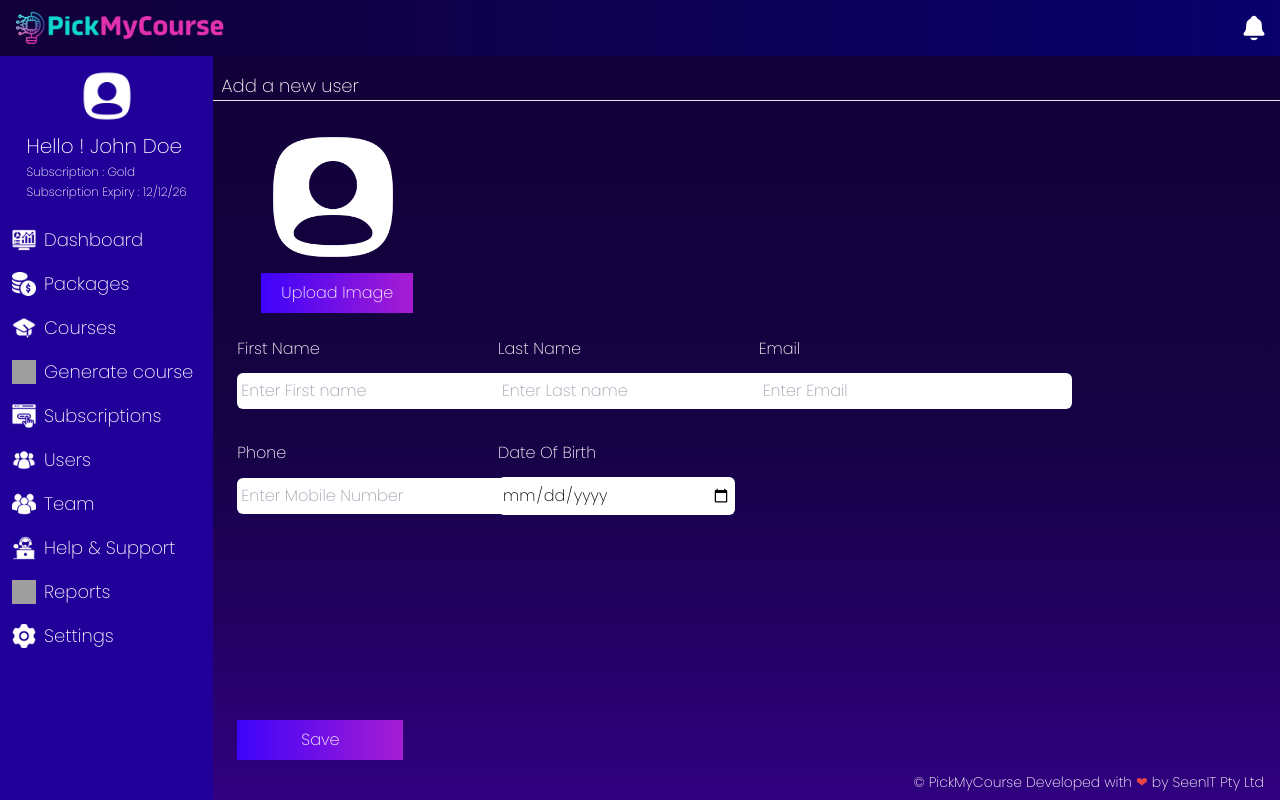
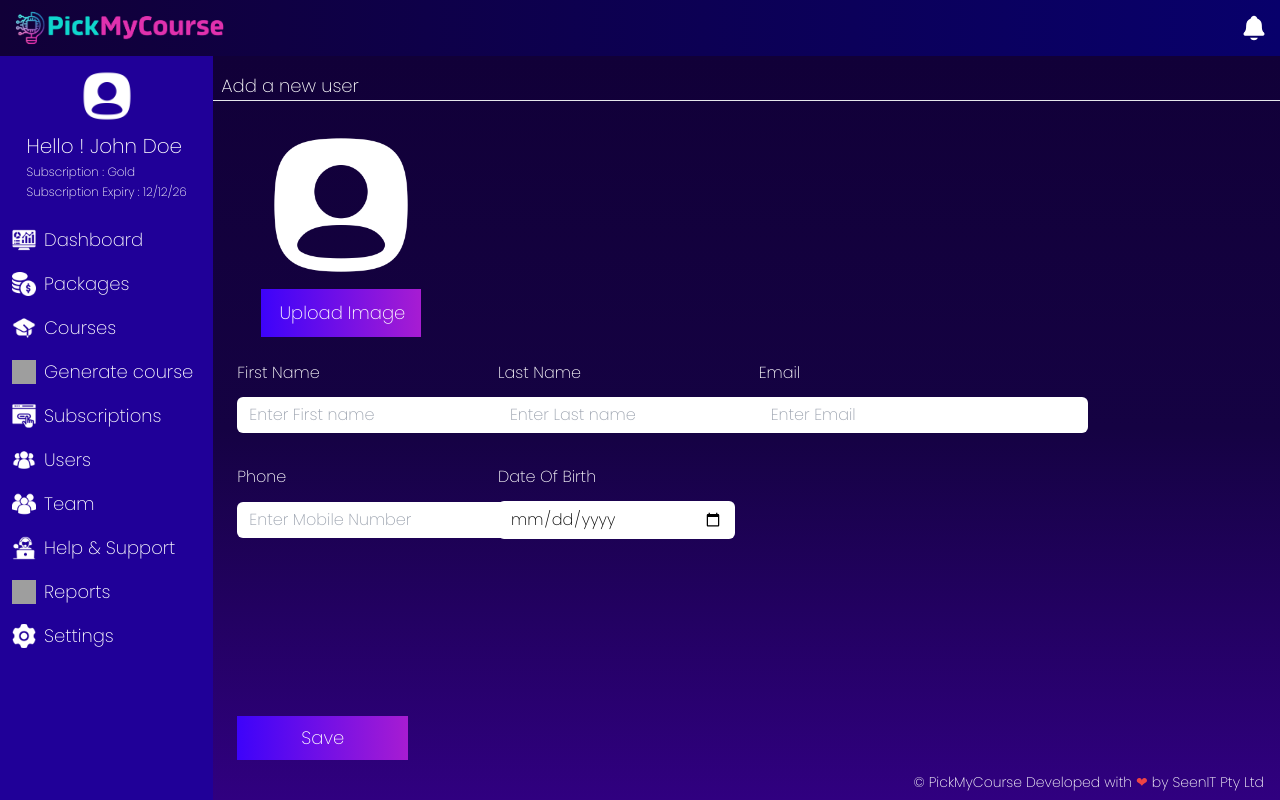
Before and after one commit to kasi-k/Pickmycourse, a React (Vite) app: page /add_user in a window 1280 px wide. Built offline with nearby package versions, Linux system fonts and the light colour scheme; grey boxes are pictures that could not be loaded.

Commit message:
twenty third  commit

```diff
--- a/package.json
+++ b/package.json
@@ -18,6 +18,7 @@
     "react-icons": "^5.3.0",
     "react-phone-number-input": "^3.4.9",
     "react-router-dom": "^6.27.0",
+    "react-toastify": "^10.0.6",
     "yup": "^1.4.0"
   },
   "devDependencies": {
--- a/src/pages/Packages/AddPackage.jsx
+++ b/src/pages/Packages/AddPackage.jsx
@@ -26,6 +26,7 @@ const schema = yup.object().shape({
 });
 
 const AddPackage = () => {
+  const[isSaving,setIsSaving]=useState(false)
   const navigate = useNavigate();
   const {
     register,
@@ -38,6 +39,7 @@ const AddPackage = () => {
   const watchSubtopics = watch("subtopic");
   const watchCourseType = watch("coursetype");
   const onSubmit = async (data) => {
+    setIsSaving(true)
     console.log(data);
     const formData = {
       ...data,
@@ -224,9 +226,14 @@ const AddPackage = () => {
           </div>
           <button
             type="submit"
-            className="my-6 text-white bg-gradient-to-r from-[#3D03FA] to-[#A71CD2] px-14 py-2 "
+            className={`my-6 text-white bg-gradient-to-r from-[#3D03FA] to-[#A71CD2] px-14 py-2 ${isSaving ? 'opacity-50 cursor-not-allowed' : ''} `}
+            disabled={setIsSaving}
           >
-            Save
+             {isSaving ? (
+              <div className="animate-spin border-4 border-t-4 border-white border-solid rounded-full w-6 h-6 mx-auto"></div>
+            ) : (
+              "Save"
+            )}
           </button>
         </form>
       </div>
--- a/src/pages/settings/AddCategory.jsx
+++ b/src/pages/settings/AddCategory.jsx
@@ -16,7 +16,7 @@ const schema = yup
   })
   .required();
 
-const AddCategory = () => {
+const AddCategory = ({onclose}) => {
   const navigate = useNavigate();
   const {
     register,
@@ -65,7 +65,7 @@ const AddCategory = () => {
           />
           <p className="text-red-700">{errors.category?.message}</p>
           <div className="flex justify-center my-4 w-4/5">
-            <button type="submit" className="bg-gradient-to-r from-[#3D03FA] to-[#A71CD2] w-36 py-1.5 ">
+            <button  type="submit" className="bg-gradient-to-r from-[#3D03FA] to-[#A71CD2] w-36 py-1.5 ">
               Save
             </button>
           </div>
--- a/src/pages/settings/Category.jsx
+++ b/src/pages/settings/Category.jsx
@@ -79,6 +79,7 @@ const Category = () => {
           </div>
         ))}
 
+
       {isDeleteModal && (
         <DeleteModal
           onClose={handleCloseModal}
--- a/src/pages/settings/Priority.jsx
+++ b/src/pages/settings/Priority.jsx
@@ -77,6 +77,7 @@ const Priority = () => {
             <hr />
           </div>
         ))}
+        {}
       {isDeleteModal && (
         <DeleteModal
           onClose={handleCloseModal}
--- a/src/pages/users/AddUser.jsx
+++ b/src/pages/users/AddUser.jsx
@@ -1,12 +1,12 @@
-import React from 'react'
-import Profile from "../../assets/profile.png"
-import { useNavigate } from 'react-router-dom';
+import React, { useEffect, useState } from "react";
+import Profile from "../../assets/profile.png";
+import { useNavigate } from "react-router-dom";
 import { useForm } from "react-hook-form";
 import { yupResolver } from "@hookform/resolvers/yup";
 import * as yup from "yup";
 import axios from "axios";
 import { API } from "../../Host";
-
+import { toast } from "react-toastify";
 
 const schema = yup.object().shape({
   fname: yup.string().trim().required("First name is required"),
@@ -20,7 +20,12 @@ const schema = yup.object().shape({
   dob: yup.string().required("Please enter Date of birth"),
 });
 const AddUser = () => {
-  const navigate=useNavigate()
+  const [isSaving, setIsSaving] = useState(false);
+  const [selectedFile, setSelectedFile] = useState(null);
+  const [base64Image, setBase64Image] = useState("");
+  const [preview, setPreview] = useState(null);
+  const navigate = useNavigate();
+
   const {
     register,
     handleSubmit,
@@ -28,67 +33,161 @@ const AddUser = () => {
   } = useForm({
     resolver: yupResolver(schema),
   });
+
+  const handleFileChange = (event) => {
+    const file = event.target.files[0];
+    if (!file) {
+      alert("Please select a file!");
+      return;
+    }
+    const maxSizeInBytes = 2 * 1024 * 1024; // 2MB
+    if (file.size > maxSizeInBytes) {
+      alert("File size exceeds 2MB!");
+      return;
+    }
+    setSelectedFile(file);
+    const reader = new FileReader();
+    reader.onload = () => {
+      const base64String = reader.result;
+      setBase64Image(base64String);
+      setPreview(base64String);
+    };
+    reader.readAsDataURL(file);
+  };
+
   const onSubmit = async (data) => {
+    setIsSaving(true);
     console.log(data);
     const formData = {
       ...data,
     };
     try {
       const response = await axios.post(`${API}/api/usersignup`, formData);
-      const responseData = response.data;
+      const resuserid = response.data.userId._id;
+      console.log(resuserid);
+
+      if (response.status === 200 && selectedFile !== null) {
+        const payload = {
+          name: selectedFile.name,
+          user: resuserid,
+          image: base64Image,
+        };
+
+        const response = await axios.post(`${API}/api/images`, payload);
+        const responseData = response.data.image;
         console.log(responseData);
-
-      if (response.status === 200) {
-        navigate('/users')
-      }
+        toast.success("User and profile Image Added Successfully");
+        navigate("/users");
+      } else toast.success("User Added Successfully");
+      navigate("/users");
     } catch (error) {
       console.log("error");
     }
   };
+
   return (
     <>
-     <div className='font-extralight my-4'>
-        <p className=' mx-2 text-lg '>Add a new user</p>
+      <div className="font-extralight my-4">
+        <p className=" mx-2 text-lg ">Add a new user</p>
         <hr />
-        <div className='mx-12 my-6 space-y-1'>
-        <img src={Profile} alt=" profile image" className='size-36' />
-        <button className=' bg-gradient-to-r from-[#3D03FA] to-[#A71CD2] px-5 py-2'>Upload Image</button>
+        <div className="mx-12 my-6 space-y-1">
+          <img
+            src={preview ? preview : Profile}
+            alt="Profile"
+            className={`w-40 h-40 ${
+              preview ? " rounded-3xl object-cover" : ""
+            }`}
+          />
+
+          <div
+            className={`relative text-base  bg-gradient-to-r from-[#3D03FA] to-[#A71CD2] lg:w-40 h-12   my-5  `}
+          >
+            <p className=" absolute text-lg  py-2.5 text-center right-4">
+              Upload Image
+            </p>
+            <input
+              type="file"
+              onChange={handleFileChange}
+              className="opacity-0 w-full h-full"
+            />
+          </div>
         </div>
         <form onSubmit={handleSubmit(onSubmit)}>
-        <div className='grid lg:grid-cols-12 md:grid-cols-10 mx-6 gap-6 '>
-            <div className='grid col-span-3'>
+          <div className="grid lg:grid-cols-12 md:grid-cols-10 mx-6 gap-6 ">
+            <div className="grid col-span-3">
               <label>First Name</label>
-            <input  {...register("fname")} type="text" placeholder='Enter First name' className='outline-none text-black rounded-md py-1.5 px-1 my-3 '/>
+              <input
+                {...register("fname")}
+                type="text"
+                placeholder="Enter First name"
+                className="outline-none text-black rounded-md py-1.5 px-3 my-3 "
+              />
               <p className="text-red-700">{errors.fname?.message}</p>
             </div>
-            <div className='grid col-span-3'>
-            <label >Last Name</label>
-            <input  {...register("lname")} type="text" placeholder='Enter Last name'className='outline-none text-black rounded-md py-1.5 px-1 my-3' />
+            <div className="grid col-span-3">
+              <label>Last Name</label>
+              <input
+                {...register("lname")}
+                type="text"
+                placeholder="Enter Last name"
+                className="outline-none text-black rounded-md py-1.5 px-3 my-3"
+              />
               <p className="text-red-700">{errors.lname?.message}</p>
             </div>
-            <div className='grid col-span-3'>
-            <label >Email</label>
-            <input {...register("email")} type="email" placeholder='Enter Email'className='outline-none text-black rounded-md py-1.5 px-1 my-3' />
+            <div className="grid col-span-3">
+              <label>Email</label>
+              <input
+                {...register("email")}
+                type="email"
+                placeholder="Enter Email"
+                className="outline-none text-black rounded-md py-1.5 px-3 my-3"
+              />
               <p className="text-red-700">{errors.email?.message}</p>
             </div>
           </div>
-            <div className='grid lg:grid-cols-12 md:grid-cols-10 mx-6 gap-6 my-5'>
-              <div className='grid col-span-3'>
+          <div className="grid lg:grid-cols-12 md:grid-cols-10 mx-6 gap-6 my-5">
+            <div className="grid col-span-3">
               <label>Phone</label>
-                <input {...register("phone")} type="text"className='outline-none text-black rounded-md py-1.5 px-1 my-3'placeholder='Enter Mobile Number' />
+              <input
+                {...register("phone")}
+                type="text"
+                className="outline-none text-black rounded-md py-1.5 px-3 my-3"
+                placeholder="Enter Mobile Number"
+              />
               <p className="text-red-700">{errors.phone?.message}</p>
             </div>
-              <div className='grid col-span-3'>
+            <div className="grid col-span-3">
               <label>Date Of Birth</label>
-                <input  {...register("dob")} type="date" className='outline-none text-black rounded-md py-1.5 px-1 my-3'/>
+              <input
+                {...register("dob")}
+                type="date"
+                className="outline-none text-black rounded-md py-1.5 px-3 my-3"
+              />
               <p className="text-red-700">{errors.dob?.message}</p>
             </div>
           </div>
-             <button type="submit" className='lg:absolute bottom-10 mx-6   bg-gradient-to-r from-[#3D03FA] to-[#A71CD2] px-16 py-2'>Save</button>
-           </form></div>
+          <button
+            type="submit"
+            className={`lg:absolute text-lg bottom-10 mx-6   bg-gradient-to-r from-[#3D03FA] to-[#A71CD2] px-16 py-2 ${
+              isSaving ? "opacity-50 cursor-not-allowed" : ""
+            }`}
+            disabled={isSaving}
+          >
+            {isSaving ? (
+              <>
+                <p className="flex text-xl gap-2">
+                  <div className="animate-spin border-4 border-t-4 border-white border-solid rounded-full w-6 h-6 mx-auto"></div>{" "}
+                  Saving...
+                </p>
+              </>
+            ) : (
+              "Save"
+            )}
+          </button>
+        </form>
+      </div>
+    </>
+  );
+};
 
-    </>
-  )
-}
-
-export default AddUser
+export default AddUser;
--- a/src/pages/users/EditUser.jsx
+++ b/src/pages/users/EditUser.jsx
@@ -2,6 +2,7 @@ import React, { useEffect, useState } from 'react'
 import Profile from "../../assets/profile.png"
 import UpdatePhone from './UpdatePhone';
 import UpdateEmail from "./UpdateEmail"
+import UpdateImage from './UpdateImage';
 import axios from "axios";
 import { API } from "../../Host";
 
@@ -118,6 +119,7 @@ const EditUser = () => {
           </div>
         </div>
     </div>
+    {isProfileModal && <UpdateImage CloseProfileModal={CloseProfileModal} />}
     {isModal && <UpdateEmail CloseEmailModal={CloseEmailModal}/>}
     {isPhoneModal && <UpdatePhone ClosePhoneModal={ClosePhoneModal}/>}
     </>
--- a/src/pages/users/User.jsx
+++ b/src/pages/users/User.jsx
@@ -8,6 +8,7 @@ import Delete from "../../assets/delete.png"
 import { useNavigate } from 'react-router-dom';
 import axios from "axios";
 import { API } from "../../Host";
+import { toast } from 'react-toastify';
 
 const User = () => {
   const[user,setUser]=useState([])
@@ -34,8 +35,10 @@ const User = () => {
     }
   };
   const handleDeleteModal=(dataId)=>{
+
   setOnDelete(`${API}/api/deleteuser/${dataId}`);
    setIsDeleteModal(true)
+
   }
   const handleCloseModal=()=>{
     setIsDeleteModal(false)
```
Also changed, not shown: src/App.jsx (+12 -10 lines), src/pages/login/Login.jsx (+17 -9 lines), src/pages/login/ResetPassword.jsx (+123 -24 lines), 1 other file (tests, documents, lock files or other folders). Lines whose indentation alone changed are shown as unchanged.
